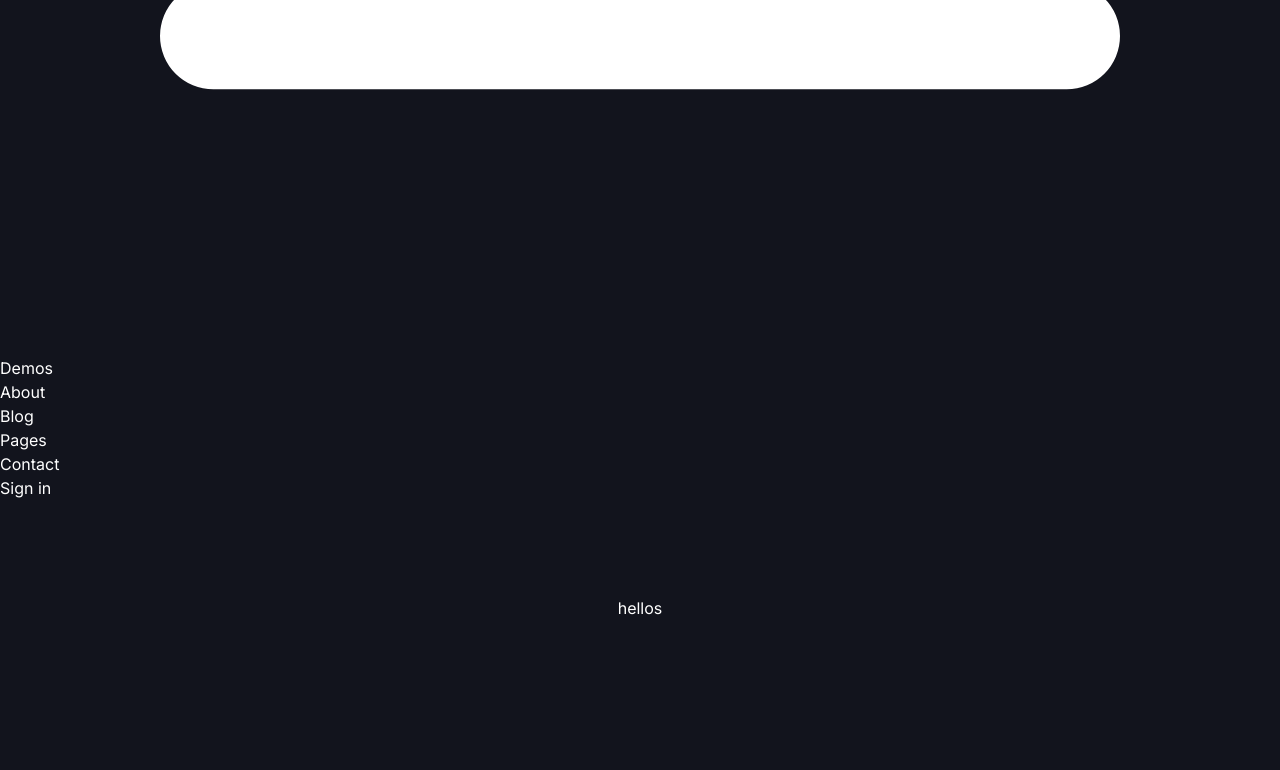
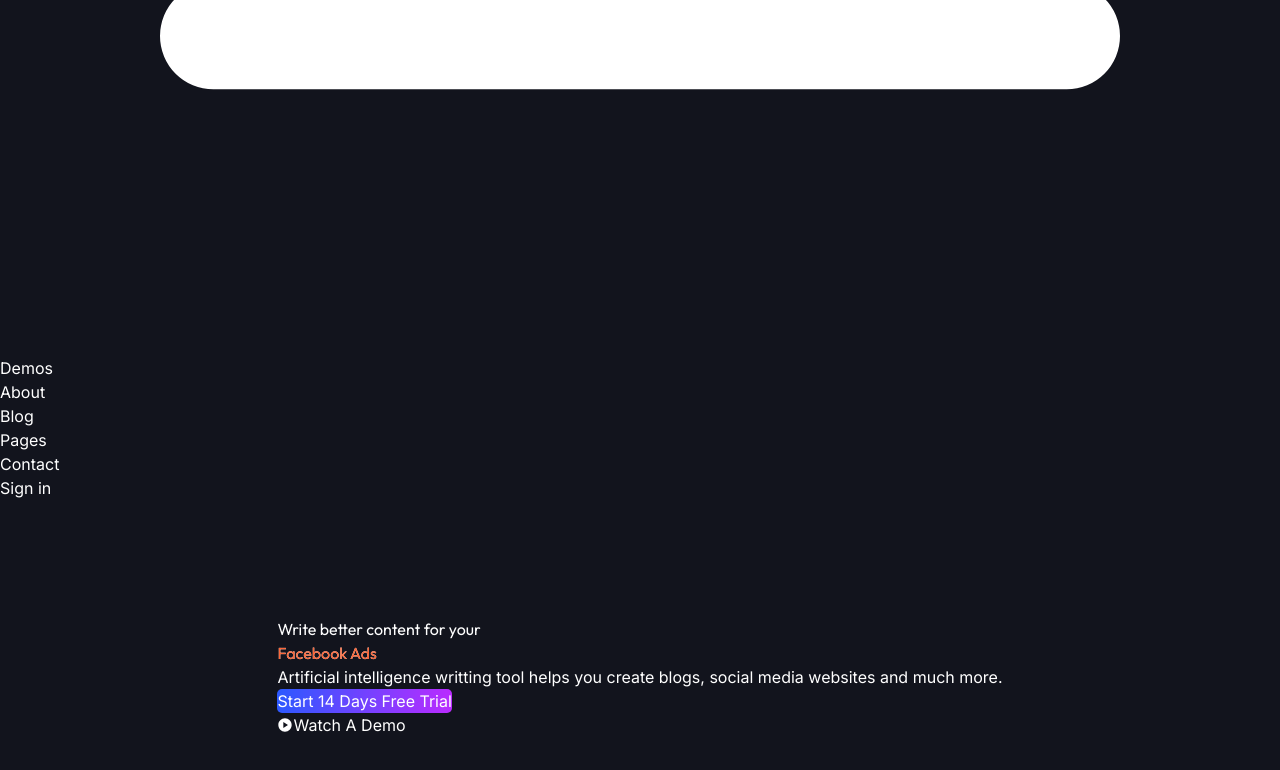
Before and after one commit to asifikbal01890/facebook-ads-server, a Next.js app: page / in a window 1280 px wide. Shown: the part 991-1761 px from the top of the page. Built offline with nearby package versions, Linux system fonts and the light colour scheme.

Commit message:
complate hero section

```diff
--- a/package.json
+++ b/package.json
@@ -20,6 +20,7 @@
     "postcss": "8.4.24",
     "react": "18.2.0",
     "react-dom": "18.2.0",
+    "react-icons": "^4.9.0",
     "tailwindcss": "3.3.2",
     "typescript": "5.0.4"
   }
--- /dev/null
+++ b/src/Components/demos/Ellipses/Ellipses.tsx
@@ -0,0 +1,10 @@
+import React from 'react';
+
+const Ellipses = () => {
+    return (
+        <div className='lg:ellipse-one'>
+        </div>
+    );
+};
+
+export default Ellipses;
--- /dev/null
+++ b/src/Components/demos/HeroSection/HeroSection.tsx
@@ -0,0 +1,25 @@
+import React from 'react';
+import { Outfit } from 'next/font/google'
+import { MdPlayCircle } from "react-icons/md";
+
+const outfit = Outfit({ subsets: ['latin'] })
+
+const HeroSection = () => {
+    return (
+        <div className='max-w-[526px] text-center'>
+            <div className={`${outfit.className} text-5xl lg:text-6xl lg:leading-[66px] font-medium`}>
+                <h1>Write better content for your</h1>
+                <h1 className='facebook-color underline'>Facebook Ads</h1>
+            </div>
+            <div className='pt-[34px]'>
+                <p className='text-[#FAFAFA]/[0.7]'>Artificial intelligence writting tool helps you create blogs, social media websites and much more.</p>
+                <button className='gradient-btn mt-[46px] px-[20.5px] py-[18px]'>Start 14 Days Free Trial</button>
+            </div>
+            <div className='flex justify-center'>
+                <button className='gradient-outline-btn py-[6.5px] px-[38px] mt-[13px] flex items-center gap-[11.8px]'><MdPlayCircle></MdPlayCircle>Watch A Demo</button>
+            </div>
+        </div>
+    );
+};
+
+export default HeroSection;
--- a/src/Components/navbar/Navbar.tsx
+++ b/src/Components/navbar/Navbar.tsx
@@ -5,15 +5,15 @@ import Image from 'next/image';
 
 const navbar = () => {
     const menuContent = <React.Fragment>
-        <li className='text-[#FAFAFA] text-[Inter] text-base font-medium transition-colors ease-in-out hover:text-primary duration-300'><Link href="/">Demos</Link></li>
-        <li className='text-[#FAFAFA] text-[Inter] text-base font-medium transition-colors ease-in-out hover:text-primary duration-300'><Link href="/about">About</Link></li>
-        <li className='text-[#FAFAFA] text-[Inter] text-base font-medium transition-colors ease-in-out hover:text-primary duration-300'><Link href="/blog">Blog</Link></li>
-        <li className='text-[#FAFAFA] text-[Inter] text-base font-medium transition-colors ease-in-out hover:text-primary duration-300'><Link href="/pages">Pages</Link></li>
-        <li className='text-[#FAFAFA] text-[Inter] text-base font-medium transition-colors ease-in-out hover:text-primary duration-300'><Link href="/contact">Contact</Link></li>
+        <li className='text-[#FAFAFA]  text-base font-medium transition-colors ease-in-out hover:text-primary duration-300'><Link href="/">Demos</Link></li>
+        <li className='text-[#FAFAFA] font-[Inter] text-base font-medium transition-colors ease-in-out hover:text-primary duration-300'><Link href="/about">About</Link></li>
+        <li className='text-[#FAFAFA] font-[Inter] text-base font-medium transition-colors ease-in-out hover:text-primary duration-300'><Link href="/blog">Blog</Link></li>
+        <li className='text-[#FAFAFA] font-[Inter] text-base font-medium transition-colors ease-in-out hover:text-primary duration-300'><Link href="/pages">Pages</Link></li>
+        <li className='text-[#FAFAFA] font-[Inter] text-base font-medium transition-colors ease-in-out hover:text-primary duration-300'><Link href="/contact">Contact</Link></li>
     </React.Fragment>
     return (
-        <div>
-            <div className="navbar max-w-[1296px] mx-auto">
+        <div className='z-50'>
+            <div className="navbar max-w-[1296px] mx-auto pt-[21px]">
                 <div className="navbar-start">
                     <Image src={NavLogo} alt="" />
                     <div className="hidden lg:flex pl-[58.07px]">
@@ -24,8 +24,8 @@ const navbar = () => {
                 </div>
 
                 <div className="navbar-end">
-                    <button className="text-[Inter] font-medium gradient-outline-btn py-[13px] px-[20px] border border-[#FFFFFF4D] rounded-[5px] hidden lg:flex">Sign in</button>
-                    <button className="text-[Inter] font-medium gradient-btn py-[13px] px-[20px] ml-[14px]">Get started free</button>
+                    <button className="font-[Inter] font-medium gradient-outline-btn py-[13px] px-[20px] border border-[#FFFFFF4D] rounded-[5px] hidden lg:flex">Sign in</button>
+                    <button className="font-[Inter] text-xs lg:text-base font-medium gradient-btn py-[13px] px-[20px] ml-[14px]">Get started free</button>
                 </div>
                 <div className="dropdown dropdown-end">
                     <label tabIndex={0} className="btn btn-ghost lg:hidden">
@@ -33,7 +33,7 @@ const navbar = () => {
                     </label>
                     <ul tabIndex={0} className="menu menu-compact dropdown-content mt-3 p-2 shadow rounded-box w-52 items-center border">
                         {menuContent}
-                        <button className="text-[Inter] font-medium gradient-outline-btn py-[13px] px-[20px] border border-[#FFFFFF4D] rounded-[5px]">Sign in</button>
+                        <button className="font-[Inter] font-medium gradient-outline-btn py-[13px] px-[20px] border border-[#FFFFFF4D] rounded-[5px]">Sign in</button>
                     </ul>
                 </div>
             </div>
--- a/src/app/globals.css
+++ b/src/app/globals.css
@@ -1,7 +1,7 @@
 @tailwind base;
 @tailwind components;
 @tailwind utilities;
-@import url('https://fonts.googleapis.com/css2?family=Inter:wght@400;500;600;700&family=Outfit:wght@500;600&display=swap');
+
 
 :root {
   --foreground-rgb: 0, 0, 0;
@@ -18,13 +18,11 @@
 }
 
 body {
+  font-family: 'Outfit';
   color: #FFFFFF;
   background: rgba(18, 20, 29, 1)
 }
 
-.color {
-  color: aqua;
-}
 
 .gradient-btn {
   background: linear-gradient(94.25deg, #2B59FF 0%, #BB2BFF 100%);
@@ -44,7 +42,37 @@ body {
   -webkit-background-clip: text;
   -webkit-text-fill-color: transparent;
   background-clip: text;
+  fill: transparent;
   border: 1px solid;
   border-image: linear-gradient(94.25deg, #2B59FF 0%, #BB2BFF 100%);
   border-image-slice: 1;
 }
+
+.facebook-color {
+  background: linear-gradient(268.28deg, #FFC947 16.84%, #FC6739 84.26%),
+    linear-gradient(0deg, #FAFAFA, #FAFAFA);
+  -webkit-background-clip: text;
+  -webkit-text-fill-color: transparent;
+  background-clip: text;
+}
+
+.ellipse-one {
+  position: absolute;
+  width: 200px;
+  height: 200px;
+  left: 722px;
+  top: 151px;
+  background: rgba(159, 54, 242, 0.7);
+  filter: blur(177px);
+}
+
+.ellipse-two {
+  position: absolute;
+  width: 152px;
+  height: 152px;
+  left: 26px;
+  top: 378px;
+
+  background: rgba(255, 207, 115, 0.4);
+  filter: blur(177px);
+}
--- a/src/app/layout.tsx
+++ b/src/app/layout.tsx
@@ -3,6 +3,10 @@ import { Inter } from 'next/font/google'
 import Navbar from '../Components/navbar/Navbar';
 
 const inter = Inter({ subsets: ['latin'] })
+// const Outfit = Outfit({
+//    subsets: ['latin'],
+//     weight: '400'
+//   })
 
 export const metadata = {
   title: 'Create Next App',
@@ -16,7 +20,7 @@ export default function RootLayout({
 }) {
   return (
     <html lang="en">
-      <body className={inter.className}>
+      <body className={`${inter.className}`}>
         <Navbar></Navbar>
         {children}
         </body>
--- a/src/app/page.tsx
+++ b/src/app/page.tsx
@@ -1,9 +1,11 @@
-import Image from 'next/image'
+import Ellipses from '@/Components/demos/Ellipses/Ellipses'
+import HeroSection from '@/Components/demos/HeroSection/HeroSection'
 
 export default function Home() {
   return (
-    <main className="flex min-h-screen flex-col items-center justify-between p-24">
-     hellos
+    <main className="flex min-h-screen flex-col items-center justify-between pt-5 lg:pt-[117px] px-5 lg:px-0">
+     <HeroSection></HeroSection>
+     <Ellipses></Ellipses>
     </main>
   )
 }
```
Also changed, not shown: 1 other file (tests, documents, lock files or other folders).
